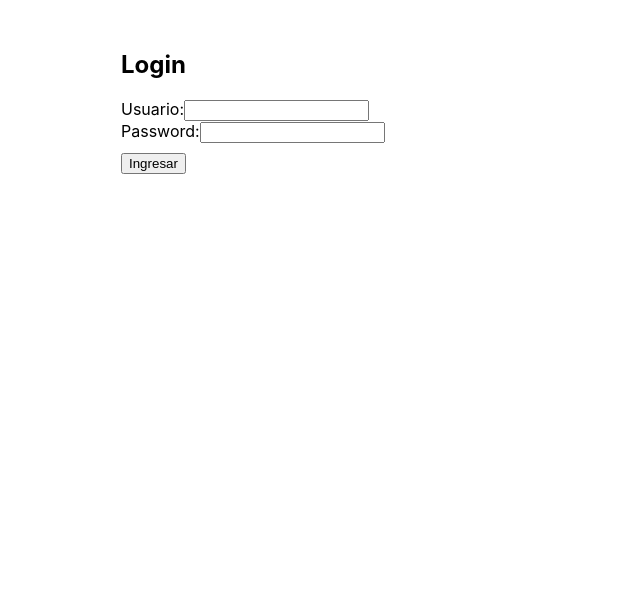
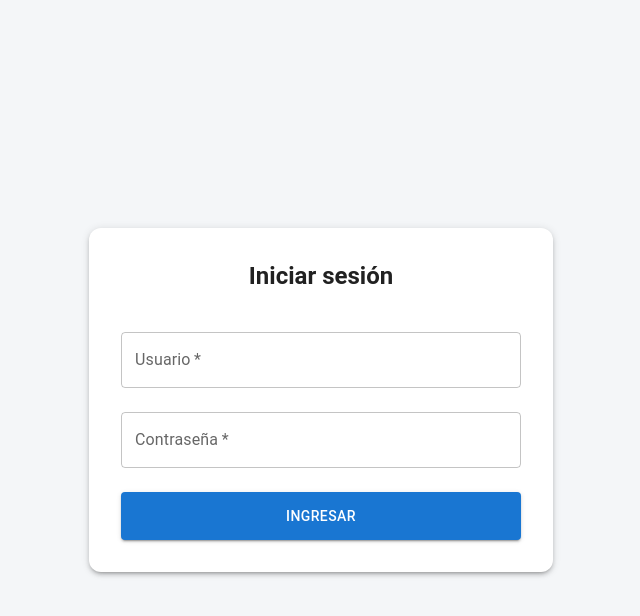
Before and after one commit to alejandroarevalocovas/reparo-electronica, a React (Create React App) app in the folder frontend_react/: page /login in a window 1280 px wide. Shown: the top 616 px of the page, without its empty margins (319-959 px from the left). Built offline with nearby package versions, Linux system fonts and the light colour scheme.

Commit message:
Mejora visual Login

```diff
--- a/frontend_react/public/index.html
+++ b/frontend_react/public/index.html
@@ -24,7 +24,7 @@
       work correctly both with client-side routing and a non-root public URL.
       Learn how to configure a non-root public URL by running `npm run build`.
     -->
-    <title>React App</title>
+    <title>Reparo electrónica</title>
   </head>
   <body>
     <noscript>You need to enable JavaScript to run this app.</noscript>
--- a/frontend_react/src/pages/Login.js
+++ b/frontend_react/src/pages/Login.js
@@ -2,44 +2,106 @@
 import React, { useState } from "react";
 import { useNavigate } from "react-router-dom";
 import { api } from "../api/api";
+import {
+  Box,
+  TextField,
+  Button,
+  Typography,
+  Paper,
+  Alert,
+  Snackbar,
+} from "@mui/material";
 
 function Login({ onLogin }) {
   const [username, setUsername] = useState("");
   const [password, setPassword] = useState("");
+  const [error, setError] = useState("");
+  const [snackbarOpen, setSnackbarOpen] = useState(false);
+
   const navigate = useNavigate();
 
   const handleSubmit = async (e) => {
     e.preventDefault();
     try {
-      //console.log("username",username)
       const res = await api.post("/login", { username, password });
-      //console.log("RES",res)
       localStorage.setItem("token", res.data.access_token);
       localStorage.setItem("username", username);
       onLogin(username);
       navigate("/pedidos");
     } catch (err) {
-      console.error("ERR", err);
-      if (err.response) {
-        console.error("Server responded with:", err.response.data);
-      }
-      alert("Usuario o contraseña incorrectos");
+      console.error(err);
+      setError("Usuario o contraseña incorrectos");
+      setSnackbarOpen(true);
     }
   };
 
   return (
-    <form onSubmit={handleSubmit} style={{ maxWidth: "400px", margin: "50px auto" }}>
-      <h2>Login</h2>
-      <div>
-        <label>Usuario:</label>
-        <input value={username} onChange={e => setUsername(e.target.value)} />
-      </div>
-      <div>
-        <label>Password:</label>
-        <input type="password" value={password} onChange={e => setPassword(e.target.value)} />
-      </div>
-      <button type="submit" style={{ marginTop: "10px" }}>Ingresar</button>
-    </form>
+    <Box
+      sx={{
+        minHeight: "100vh",
+        display: "flex",
+        justifyContent: "center",
+        alignItems: "center",
+        backgroundColor: "#f4f6f8",
+      }}
+    >
+      <Paper
+        elevation={3}
+        sx={{ p: 4, width: "100%", maxWidth: 400, borderRadius: 3 }}
+      >
+        <Typography variant="h5" sx={{ mb: 3, textAlign: "center", fontWeight: 600 }}>
+          Iniciar sesión
+        </Typography>
+
+        <form onSubmit={handleSubmit}>
+          <TextField
+            label="Usuario"
+            variant="outlined"
+            fullWidth
+            margin="normal"
+            value={username}
+            onChange={(e) => setUsername(e.target.value)}
+            required
+          />
+          <TextField
+            label="Contraseña"
+            variant="outlined"
+            type="password"
+            fullWidth
+            margin="normal"
+            value={password}
+            onChange={(e) => setPassword(e.target.value)}
+            required
+          />
+
+          <Button
+            type="submit"
+            variant="contained"
+            color="primary"
+            fullWidth
+            sx={{ mt: 2, py: 1.5 }}
+          >
+            Ingresar
+          </Button>
+        </form>
+
+        {/* Snackbar de error */}
+        <Snackbar
+          open={snackbarOpen}
+          autoHideDuration={4000}
+          onClose={() => setSnackbarOpen(false)}
+          anchorOrigin={{ vertical: "top", horizontal: "center" }}
+        >
+          <Alert
+            onClose={() => setSnackbarOpen(false)}
+            severity="error"
+            variant="filled"
+          >
+            {error}
+          </Alert>
+        </Snackbar>
+      </Paper>
+    </Box>
   );
 }
 
```
Also changed, not shown: 2 other files (tests, documents, lock files or other folders).
